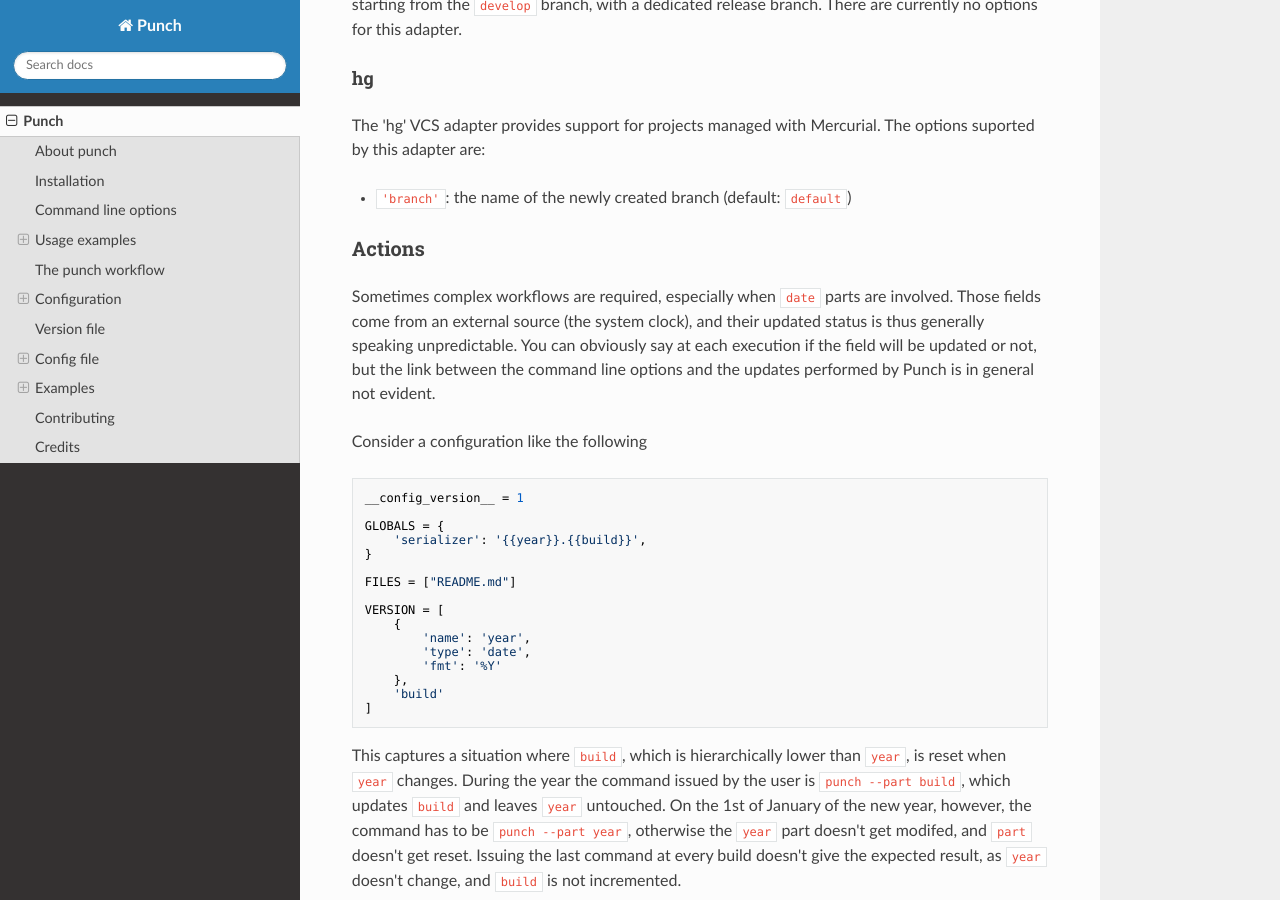
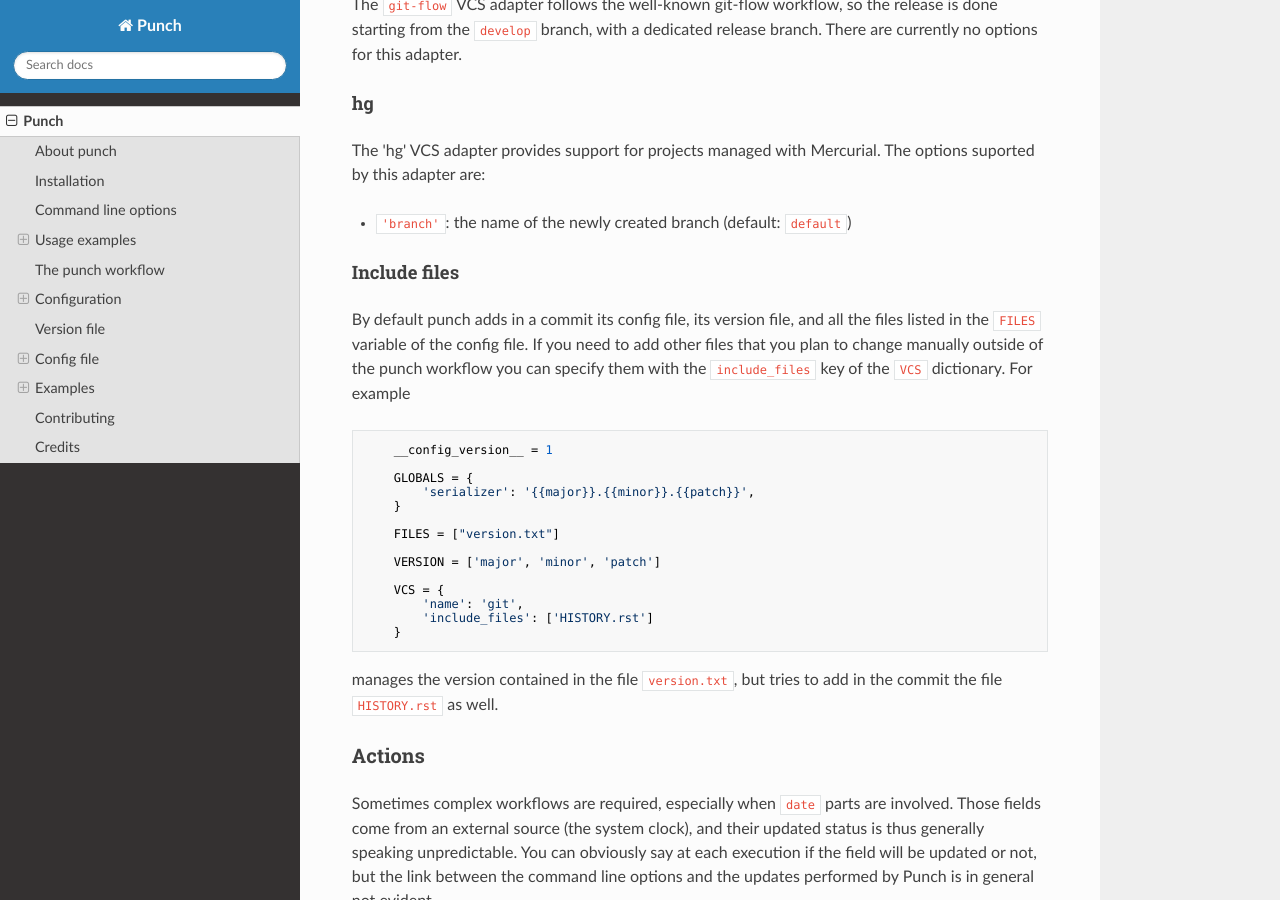
Before and after one commit to lgiordani/punch, an MkDocs documentation site: the page built from docs/index.md, in a window 1280 px wide and 900 px high, scrolled down 8942 px. Built offline with MkDocs 1.6.1, drawn with Linux system fonts in a browser that asks for light colours; nearby versions of some CDN libraries; some of the changed text lies outside the part shown.

Commit message:
Added documentation for VCS.include_files

````diff
--- a/docs/index.md
+++ b/docs/index.md
@@ -330,6 +330,7 @@
 * `commit_message`: a Jinja2 template with the message used to commit the version advancement. (default: `"Version updated {{ current_version }} -> {{ new_version }}"`
 * `finish_release`: a boolean which tells the VCS to commit the changes. (default: `True`)
 * `options`: a **dictionary** of VCS-specific options (see the relevant section below)
+* `include_files`: a list of files to include in the commit (see the relevant section below)
 
 #### git
 
@@ -350,6 +351,29 @@
 The 'hg' VCS adapter provides support for projects managed with Mercurial. The options suported by this adapter are:
 
 * `'branch'`: the name of the newly created branch (default: `default`)
+
+#### Include files
+
+By default punch adds in a commit its config file, its version file, and all the files listed in the `FILES` variable of the config file. If you need to add other files that you plan to change manually outside of the punch workflow you can specify them with the `include_files` key of the `VCS` dictionary. For example
+
+``` python
+    __config_version__ = 1
+
+    GLOBALS = {
+        'serializer': '{{major}}.{{minor}}.{{patch}}',
+    }
+
+    FILES = ["version.txt"]
+
+    VERSION = ['major', 'minor', 'patch']
+
+    VCS = {
+        'name': 'git',
+        'include_files': ['HISTORY.rst']
+    }
+```
+
+manages the version contained in the file `version.txt`, but tries to add in the commit the file `HISTORY.rst` as well.
 
 ### Actions
 
````
